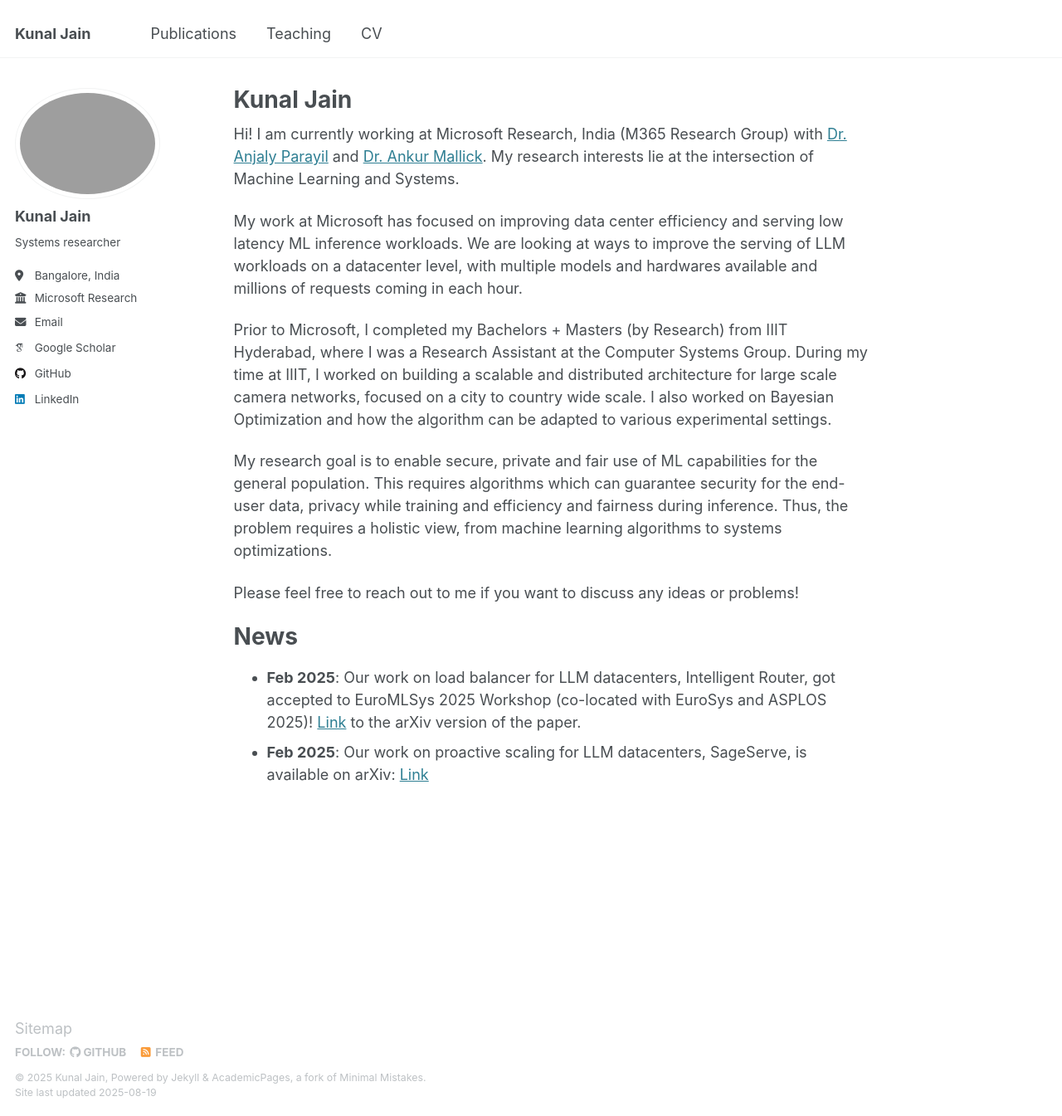
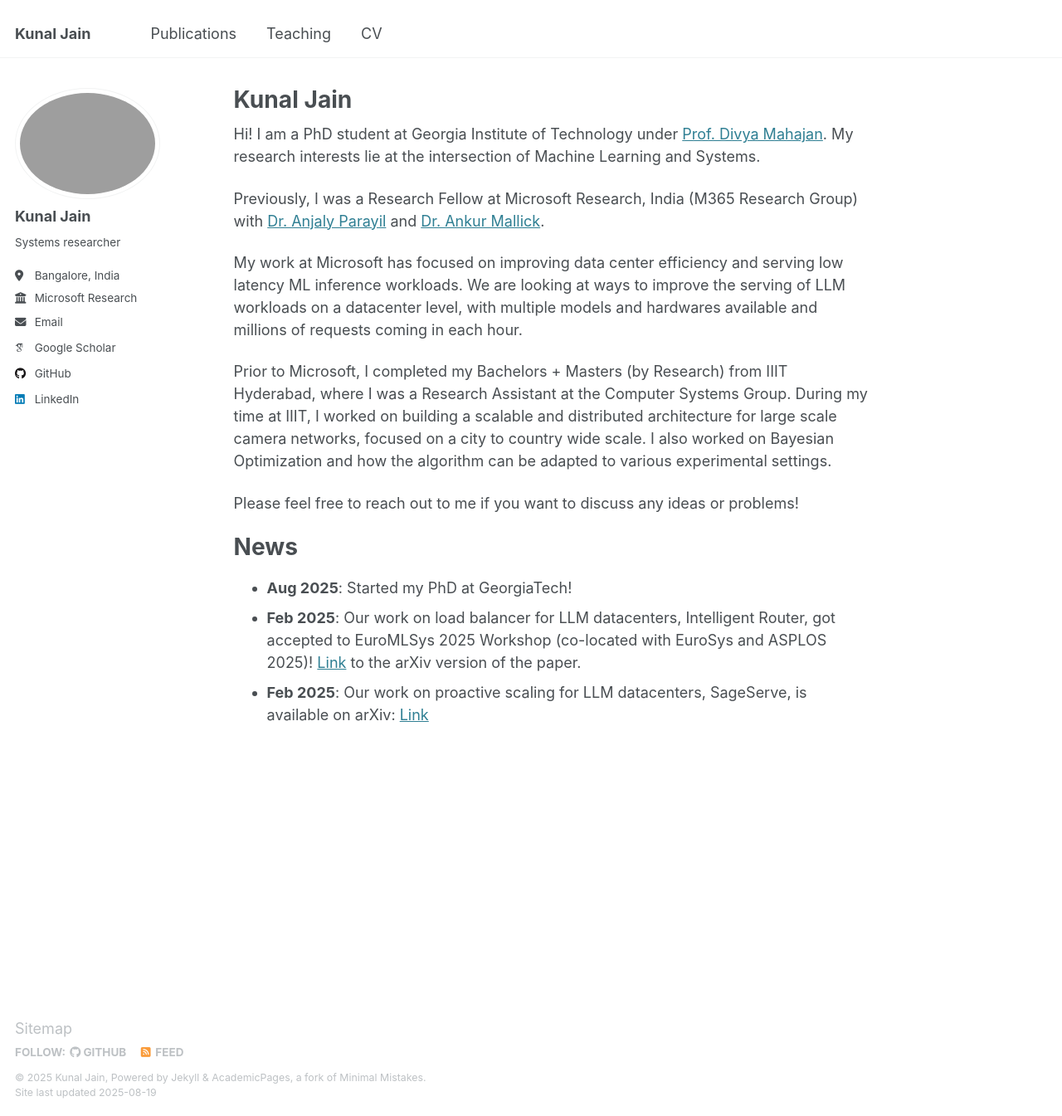
Before and after one commit to kjain1810/kjain1810.github.io, a Jekyll site: the page built from _pages/about.md, in a window 1280 px wide and 1345 px high. Shown: the whole window at 83% size. Built offline with Jekyll 4.4.1, drawn with Linux system fonts in a browser that asks for light colours; some web fonts are replaced.

```diff
--- a/_pages/about.md
+++ b/_pages/about.md
@@ -7,17 +7,18 @@ redirect_from:
   - /about.html
 ---
 
-Hi! I am currently working at Microsoft Research, India (M365 Research Group) with [Dr. Anjaly Parayil](https://www.microsoft.com/en-us/research/people/aparayil/) and [Dr. Ankur Mallick](https://ankurmallick.github.io/). My research interests lie at the intersection of Machine Learning and Systems.
+Hi! I am a PhD student at Georgia Institute of Technology under [Prof. Divya Mahajan](https://www.divyamahajan.com/). My research interests lie at the intersection of Machine Learning and Systems.
+
+Previously, I was a Research Fellow at Microsoft Research, India (M365 Research Group) with [Dr. Anjaly Parayil](https://www.microsoft.com/en-us/research/people/aparayil/) and [Dr. Ankur Mallick](https://ankurmallick.github.io/).
 
 My work at Microsoft has focused on improving data center efficiency and serving low latency ML inference workloads. We are looking at ways to improve the serving of LLM workloads on a datacenter level, with multiple models and hardwares available and millions of requests coming in each hour.
 
 Prior to Microsoft, I completed my Bachelors + Masters (by Research) from IIIT Hyderabad, where I was a Research Assistant at the Computer Systems Group. During my time at IIIT, I worked on building a scalable and distributed architecture for large scale camera networks, focused on a city to country wide scale. I also worked on Bayesian Optimization and how the algorithm can be adapted to various experimental settings.
 
-My research goal is to enable secure, private and fair use of ML capabilities for the general population. This requires algorithms which can guarantee security for the end-user data, privacy while training and efficiency and fairness during inference. Thus, the problem requires a holistic view, from machine learning algorithms to systems optimizations.
-
 Please feel free to reach out to me if you want to discuss any ideas or problems!
 
 News
 ======
+ - **Aug 2025**: Started my PhD at GeorgiaTech!
  - **Feb 2025**: Our work on load balancer for LLM datacenters, Intelligent Router, got accepted to EuroMLSys 2025 Workshop (co-located with EuroSys and ASPLOS 2025)! [Link](https://arxiv.org/abs/2408.13510) to the arXiv version of the paper.
  - **Feb 2025**: Our work on proactive scaling for LLM datacenters, SageServe, is available on arXiv: [Link](https://arxiv.org/abs/2502.14617)
```
Also changed, not shown: _publications/sageserve.md (+2 -2 lines).
